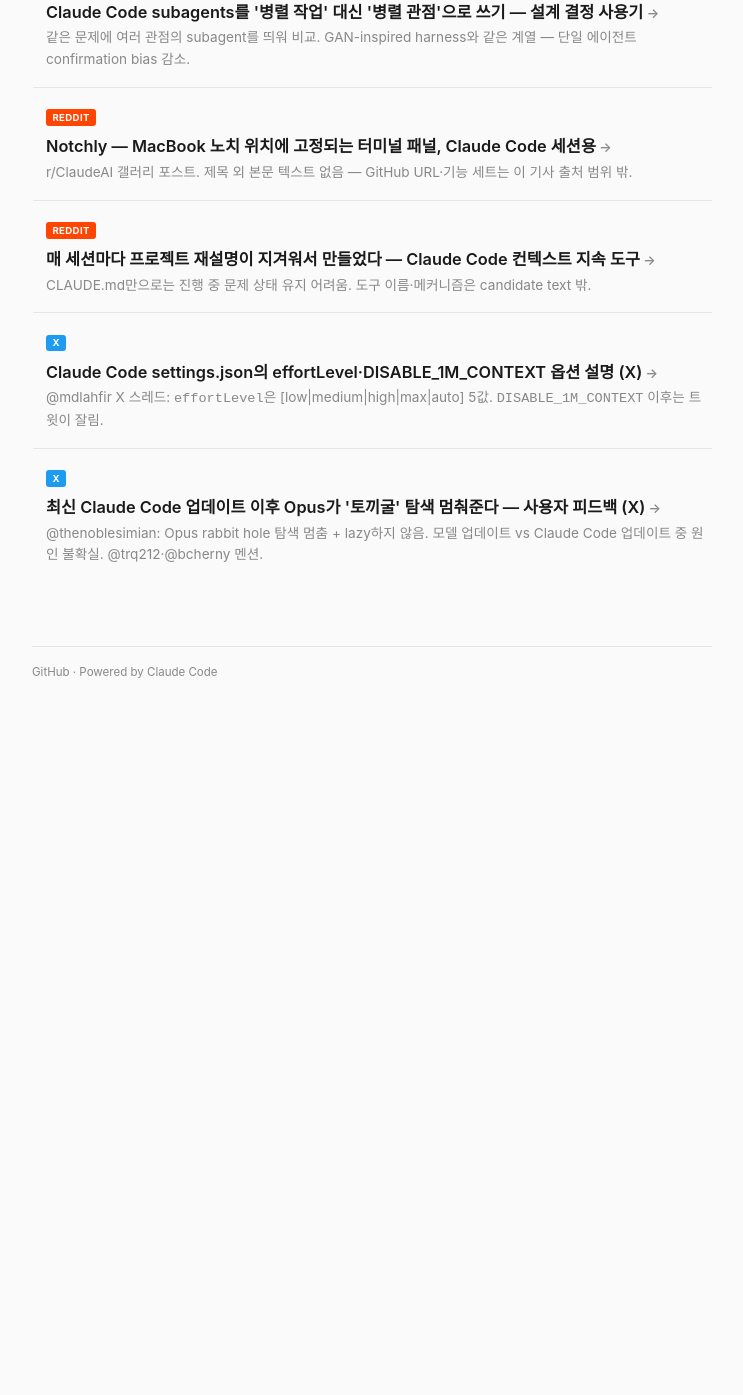
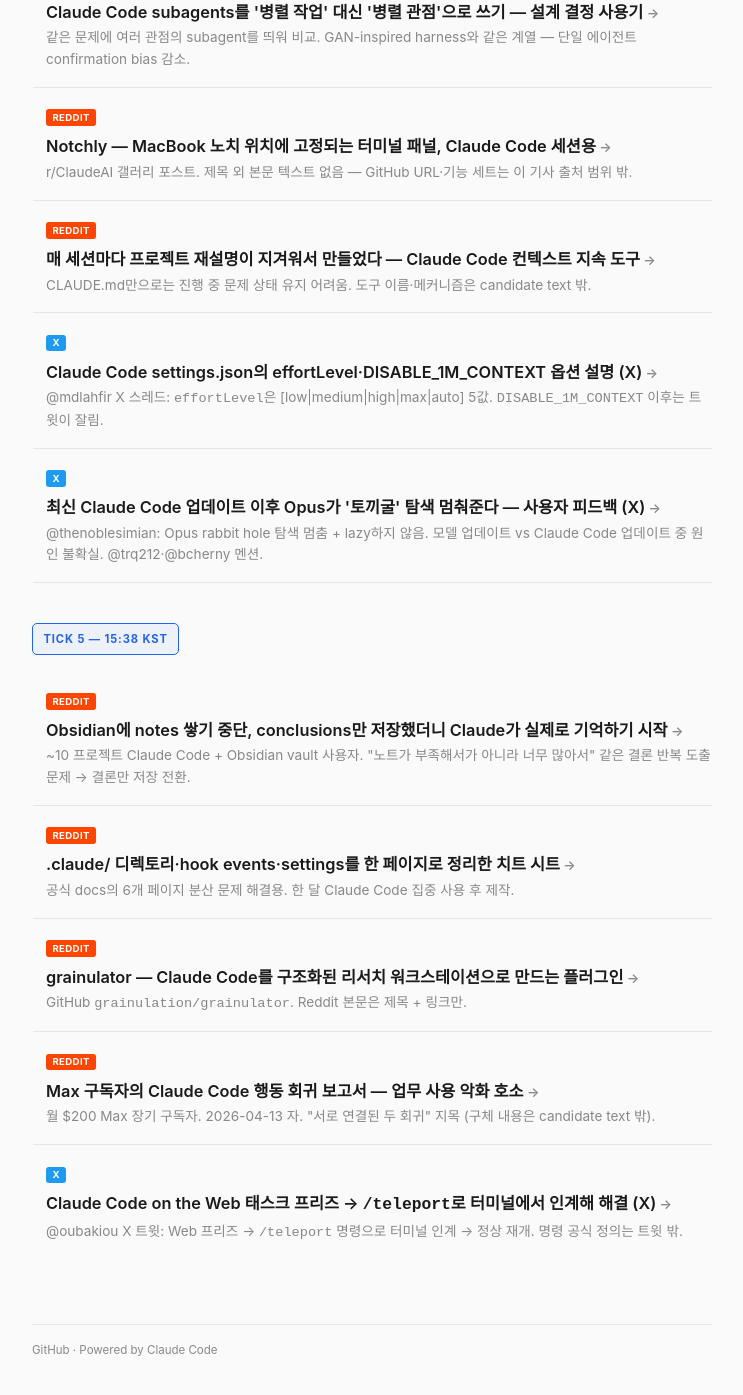
Before and after one commit to wojacklabs/agentic-coding-news, a Jekyll site: the page built from posts/2026-04-14.md, in a window 1280 px wide and 1400 px high, scrolled down 2899 px. Shown: the top 1395 px of the window, without its empty margins (268-1011 px from the left). Built offline with Jekyll 4.4.1, drawn with Linux system fonts in a browser that asks for light colours; before the commit the page ends 3622 px from its top, so only the background shows below that.

Commit message:
tick 5 (2026-04-14): Claude Code 심화 — Obsidian 결론 저장, folder cheat sheet, grainulator, Max 회귀 피드백, /teleport
Phase 1-5 정상: HN 11, Reddit 22, X 7 신규 ingest. Threads SKIP.
5개 기사 모두 셀프 검증 통과.

- obsidian-save-only-conclusions: "너무 많은 노트가 문제" 결론 저장 전환 (Reddit)
- claude-folder-structure-cheat-sheet: .claude/ 디렉토리 치트 시트 (Reddit)
- grainulator-research-workstation: Claude Code 리서치 워크스테이션 플러그인 (Reddit)
- max-subscriber-regression-feedback: Max 구독자 행동 회귀 2건 보고 (Reddit)
- teleport-web-to-terminal: /teleport로 Web 프리즈 → 터미널 인계 (X)

```diff
--- a/posts/2026-04-14.md
+++ b/posts/2026-04-14.md
@@ -150,3 +150,35 @@ title: "2026-04-14 Claude Code Deep"
 <h4><a href="2026-04-14/cc-update-rabbit-hole-fix">최신 Claude Code 업데이트 이후 Opus가 '토끼굴' 탐색 멈춰준다 — 사용자 피드백 (X)</a></h4>
 <p class="summary">@thenoblesimian: Opus rabbit hole 탐색 멈춤 + lazy하지 않음. 모델 업데이트 vs Claude Code 업데이트 중 원인 불확실. @trq212·@bcherny 멘션.</p>
 </div>
+
+## TICK 5 — 15:38 KST
+
+<div class="article-card">
+<span class="tag tag-reddit">Reddit</span>
+<h4><a href="2026-04-14/obsidian-save-only-conclusions">Obsidian에 notes 쌓기 중단, conclusions만 저장했더니 Claude가 실제로 기억하기 시작</a></h4>
+<p class="summary">~10 프로젝트 Claude Code + Obsidian vault 사용자. "노트가 부족해서가 아니라 너무 많아서" 같은 결론 반복 도출 문제 → 결론만 저장 전환.</p>
+</div>
+
+<div class="article-card">
+<span class="tag tag-reddit">Reddit</span>
+<h4><a href="2026-04-14/claude-folder-structure-cheat-sheet">.claude/ 디렉토리·hook events·settings를 한 페이지로 정리한 치트 시트</a></h4>
+<p class="summary">공식 docs의 6개 페이지 분산 문제 해결용. 한 달 Claude Code 집중 사용 후 제작.</p>
+</div>
+
+<div class="article-card">
+<span class="tag tag-reddit">Reddit</span>
+<h4><a href="2026-04-14/grainulator-research-workstation">grainulator — Claude Code를 구조화된 리서치 워크스테이션으로 만드는 플러그인</a></h4>
+<p class="summary">GitHub <code>grainulation/grainulator</code>. Reddit 본문은 제목 + 링크만.</p>
+</div>
+
+<div class="article-card">
+<span class="tag tag-reddit">Reddit</span>
+<h4><a href="2026-04-14/max-subscriber-regression-feedback">Max 구독자의 Claude Code 행동 회귀 보고서 — 업무 사용 악화 호소</a></h4>
+<p class="summary">월 $200 Max 장기 구독자. 2026-04-13 자. "서로 연결된 두 회귀" 지목 (구체 내용은 candidate text 밖).</p>
+</div>
+
+<div class="article-card">
+<span class="tag tag-x">X</span>
+<h4><a href="2026-04-14/teleport-web-to-terminal">Claude Code on the Web 태스크 프리즈 → <code>/teleport</code>로 터미널에서 인계해 해결 (X)</a></h4>
+<p class="summary">@oubakiou X 트윗: Web 프리즈 → <code>/teleport</code> 명령으로 터미널 인계 → 정상 재개. 명령 공식 정의는 트윗 밖.</p>
+</div>
```
Also changed, not shown: posts/2026-04-14/claude-folder-structure-cheat-sheet.md (added, +36 -0 lines), posts/2026-04-14/grainulator-research-workstation.md (added, +35 -0 lines), posts/2026-04-14/max-subscriber-regression-feedback.md (added, +34 -0 lines), posts/2026-04-14/obsidian-save-only-conclusions.md (added, +37 -0 lines), posts/2026-04-14/teleport-web-to-terminal.md (added, +39 -0 lines).
